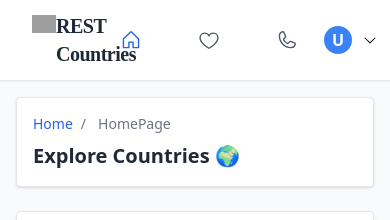
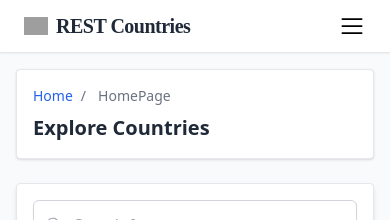
Before and after one commit to R21Rash/rest-countries, a React (Vite) app: page /HomePage in a window 390 px wide. Shown: the top 220 px of the page. Built offline with nearby package versions, Linux system fonts and the light colour scheme; no server answers; grey boxes are pictures that could not be loaded.

Commit message:
responsive and cross browser check done

```diff
--- a/src/components/molecules/Header/Header.jsx
+++ b/src/components/molecules/Header/Header.jsx
@@ -1,32 +1,27 @@
+import { useState } from "react";
 import { NavLink } from "react-router-dom";
-import {
-  House,
-  GlobeHemisphereWest,
-  Info,
-  Phone,
-  Heart,
-} from "@phosphor-icons/react";
+import { House, Phone, Heart, List, X } from "@phosphor-icons/react";
 import AvatarMenu from "../../Atoms/Avatar/Avatar";
 import Logo from "../../../assets/logo.png";
 
 const Header = () => {
+  const [menuOpen, setMenuOpen] = useState(false);
+  const toggleMenu = () => setMenuOpen(!menuOpen);
+
   return (
-    <header className="flex items-center justify-between px-8 py-3 border-b bg-white shadow-sm dark:bg-brand-dark dark:text-white transition-colors duration-300">
+    <header className="w-full px-6 py-3 border-b bg-white shadow-sm dark:bg-brand-dark dark:text-white transition-colors duration-300">
+      <div className="flex items-center justify-between">
         {/* Left: Logo */}
         <div
-        className="text-xl flex  flex-row  font-bold tracking-tight text-gray-800 dark:text-white"
+          className="text-xl flex items-center gap-2 font-bold tracking-tight text-gray-800 dark:text-white"
           style={{ fontFamily: "'Poppins', cursive" }}
         >
-        <img
-          src={Logo} // Replace with your image path
-          alt="Logo"
-          className="w-6 h-6 object-contain"
-        />{" "}
+          <img src={Logo} alt="Logo" className="w-6 h-6 object-contain" />
           REST Countries
         </div>
 
-      {/* Center: Nav */}
-      <nav className="flex gap-10 items-center text-gray-600 dark:text-gray-300 text-[22px]">
+        {/* Center: Nav (Desktop only) */}
+        <nav className="hidden md:flex items-center gap-10 text-gray-600 dark:text-gray-300 text-[22px]">
           <NavLink
             to="/HomePage"
             title="Home"
@@ -40,7 +35,6 @@ const Header = () => {
           >
             <House weight="regular" />
           </NavLink>
-
           <NavLink
             to="/favourites"
             title="Favourites"
@@ -54,7 +48,6 @@ const Header = () => {
           >
             <Heart weight="regular" />
           </NavLink>
-
           <NavLink
             to="/contact"
             title="Contact"
@@ -70,10 +63,68 @@ const Header = () => {
           </NavLink>
         </nav>
 
-      {/* Right: Avatar */}
-      <div className="ml-4">
+        {/* Right: Avatar + Hamburger */}
+        <div className="flex items-center gap-4">
+          {/* Avatar - always visible on desktop, inside mobile nav otherwise */}
+          <div className="hidden md:block">
             <AvatarMenu />
           </div>
+
+          {/* Hamburger Button - only mobile */}
+          <button className="md:hidden text-2xl" onClick={toggleMenu}>
+            {menuOpen ? <X size={28} /> : <List size={28} />}
+          </button>
+        </div>
+      </div>
+
+      {/* Mobile Nav */}
+      {menuOpen && (
+        <nav className="flex flex-col mt-4 gap-4 md:hidden text-gray-600 dark:text-gray-300 text-[22px]">
+          <NavLink
+            to="/HomePage"
+            title="Home"
+            className={({ isActive }) =>
+              `transition-all p-2 rounded-lg hover:bg-gray-100 dark:hover:bg-gray-800 ${
+                isActive
+                  ? "text-blue-600 dark:text-blue-400"
+                  : "text-gray-600 dark:text-gray-300"
+              }`
+            }
+          >
+            <House weight="regular" />
+          </NavLink>
+          <NavLink
+            to="/favourites"
+            title="Favourites"
+            className={({ isActive }) =>
+              `transition-all p-2 rounded-lg hover:bg-gray-100 dark:hover:bg-gray-800 ${
+                isActive
+                  ? "text-blue-600 dark:text-blue-400"
+                  : "text-gray-600 dark:text-gray-300"
+              }`
+            }
+          >
+            <Heart weight="regular" />
+          </NavLink>
+          <NavLink
+            to="/contact"
+            title="Contact"
+            className={({ isActive }) =>
+              `transition-all p-2 rounded-lg hover:bg-gray-100 dark:hover:bg-gray-800 ${
+                isActive
+                  ? "text-blue-600 dark:text-blue-400"
+                  : "text-gray-600 dark:text-gray-300"
+              }`
+            }
+          >
+            <Phone weight="regular" />
+          </NavLink>
+          {/* Mobile Avatar */}
+          <div className="block mt-2">
+            <AvatarMenu />
+          </div>
+        </nav>
+      )}
     </header>
   );
 };
--- a/src/pages/CountryDetail/[slug].jsx
+++ b/src/pages/CountryDetail/[slug].jsx
@@ -30,13 +30,13 @@ const CountryDetailPage = () => {
       </div>
     );
   if (isError)
-    return <p className="text-center text-red-500">Something went wrong 😢</p>;
+    return <p className="text-center text-red-500">Something went wrong </p>;
 
   const country = data?.[0]; // API returns array
 
   return (
     <div className="max-w-6xl mx-auto">
-      {/* 🌍 Flag and name centered */}
+      {/* Flag and name centered */}
       <div className="text-center mb-8">
         <img
           src={country.flags.png}
@@ -47,7 +47,7 @@ const CountryDetailPage = () => {
         <p className="text-gray-600 italic">{country.name.official}</p>
       </div>
 
-      {/* ✅ Main grid layout with 2/3 + 1/3 split */}
+      {/* Main grid layout with 2/3 + 1/3 split */}
       <div className="grid md:grid-cols-3 gap-8">
         {/* Left: Country info */}
         <div className="md:col-span-2 space-y-4">
@@ -100,7 +100,7 @@ const CountryDetailPage = () => {
             </div>
           </div>
 
-          {/* 🗺️ Map */}
+          {/*  Map */}
           {country.latlng && (
             <div>
               <h2 className="text-lg font-semibold mb-2">Location on Map</h2>
@@ -121,7 +121,7 @@ const CountryDetailPage = () => {
             </div>
           )}
 
-          {/* 🛡️ Coat of Arms */}
+          {/*  Coat of Arms */}
           {country.coatOfArms?.png && (
             <div className="mt-10">
               <h2 className="text-lg font-semibold mb-2">Coat of Arms</h2>
@@ -134,7 +134,7 @@ const CountryDetailPage = () => {
           )}
         </div>
 
-        {/* Right: 🌐 Translations */}
+        {/* Right:  Translations */}
         <div>
           <h2 className="text-lg font-semibold mb-3">🌐 Translations</h2>
           <CommonCard>
--- a/src/pages/FavouritePage/page.jsx
+++ b/src/pages/FavouritePage/page.jsx
@@ -34,7 +34,7 @@ const FavouritePage = () => {
 
   return (
     <>
-      <TitleCard title="Favourite Countries 💖" />
+      <TitleCard title="Favourite Countries " />
 
       {loading ? (
         <div className="flex justify-center items-center h-60">
@@ -46,7 +46,7 @@ const FavouritePage = () => {
         </div>
       ) : favorites.length === 0 ? (
         <div className="text-center text-gray-500 mt-10 text-lg">
-          You haven’t added any favorites yet 💔
+          You haven’t added any favorites yet
         </div>
       ) : (
         <div className="grid grid-cols-1 sm:grid-cols-2 md:grid-cols-3 lg:grid-cols-4 gap-6">
--- a/src/pages/HomePage/page.jsx
+++ b/src/pages/HomePage/page.jsx
@@ -78,7 +78,7 @@ const HomePage = () => {
 
   return (
     <>
-      <TitleCard title="Explore Countries 🌍" />
+      <TitleCard title="Explore Countries " />
 
       <SearchAndFilter
         searchTerm={searchTerm}
```
Lines whose indentation alone changed are shown as unchanged.
